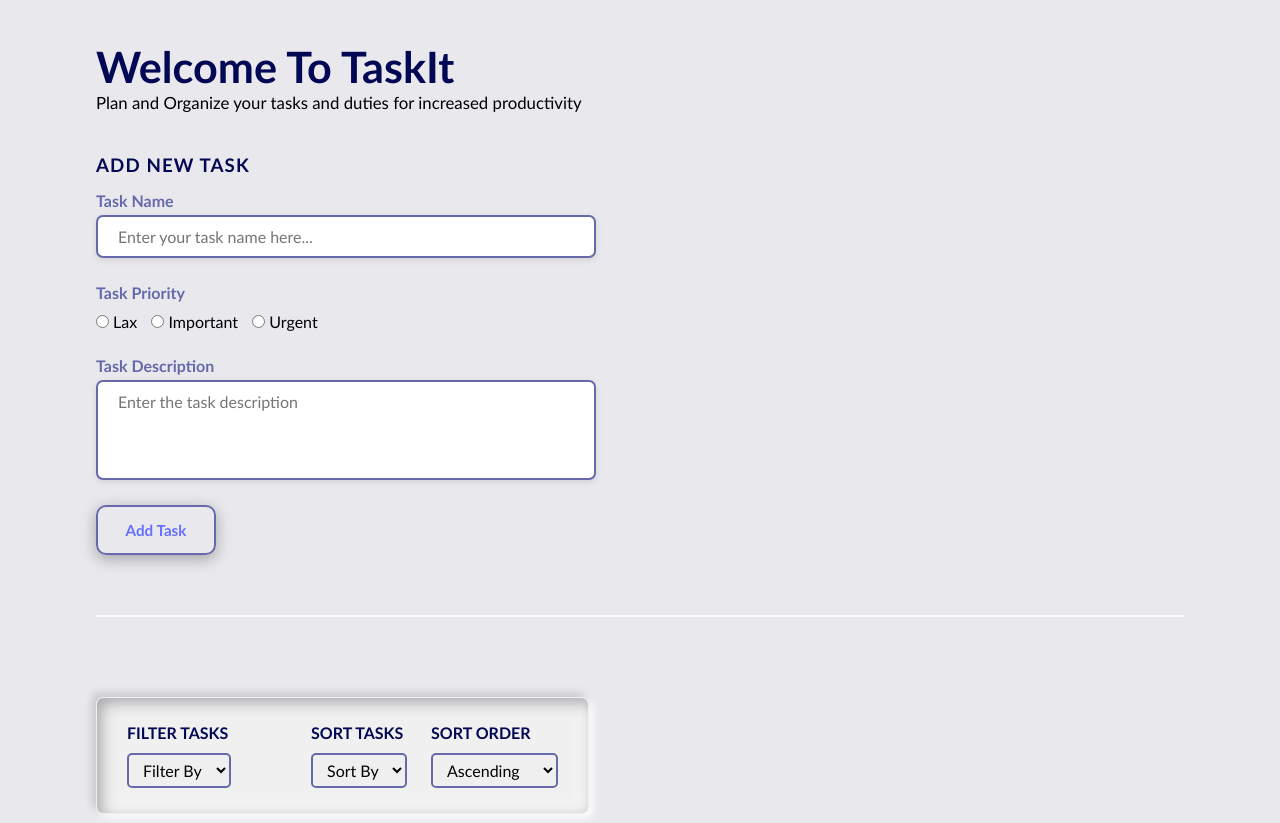
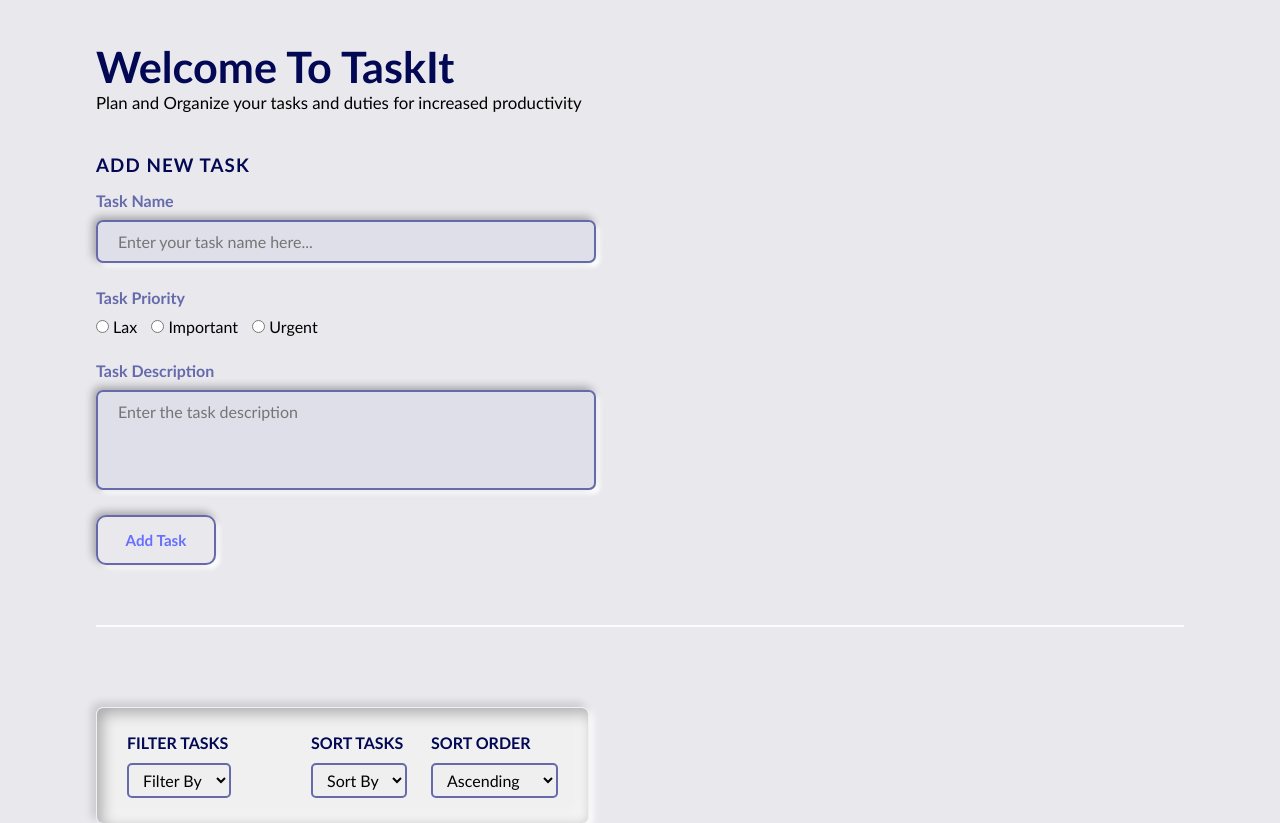
Before and after one commit to Tom-Okafor/simple-php-task-manager, a PHP site: page / in a window 1280 px wide. Shown: the part 67-890 px from the top of the page. Run offline with PHP 8.4, Linux system fonts and the light colour scheme.

Commit message:
styles: update box-shadow, background color and focus styles for input elements

```diff
--- a/styles.css
+++ b/styles.css
@@ -86,7 +86,8 @@ main .task-input form {
     -moz-border-radius: 7px;
     -ms-border-radius: 7px;
     -o-border-radius: 7px;
-    box-shadow: 0px 2px 6px rgba(0, 0, 0, 0.1);
+    box-shadow: -3px -3px 8px rgba(0, 0, 0, 0.3), 4px 4px 4px rgb(255, 255, 255);
+    background-color: #666aaf13;
 }
 
 form .priority h4 {
@@ -105,7 +106,7 @@ form .priority input[type='radio'] {
 .input-block {
     display: flex;
     flex-direction: column;
-    gap: 5px;
+    gap: 10px;
 }
 
 .input-block label {
@@ -136,10 +137,9 @@ form .priority input[type='radio'] {
     -moz-transition: all 300ms ease;
     -ms-transition: all 300ms ease;
     -o-transition: all 300ms ease;
-    box-shadow: 0px 4px 15px rgba(0, 0, 0, 0.3);
-
-    &:hover {
-        background-color: #020853;
+    box-shadow: -3px -3px 8px rgba(0, 0, 0, 0.3), 4px 4px 4px rgb(255, 255, 255);
+    &:hover, &:focus {
+        background-color: #020853cc;
         border: 2px solid #666aaa;
         color: #fafafa;
     }
```
